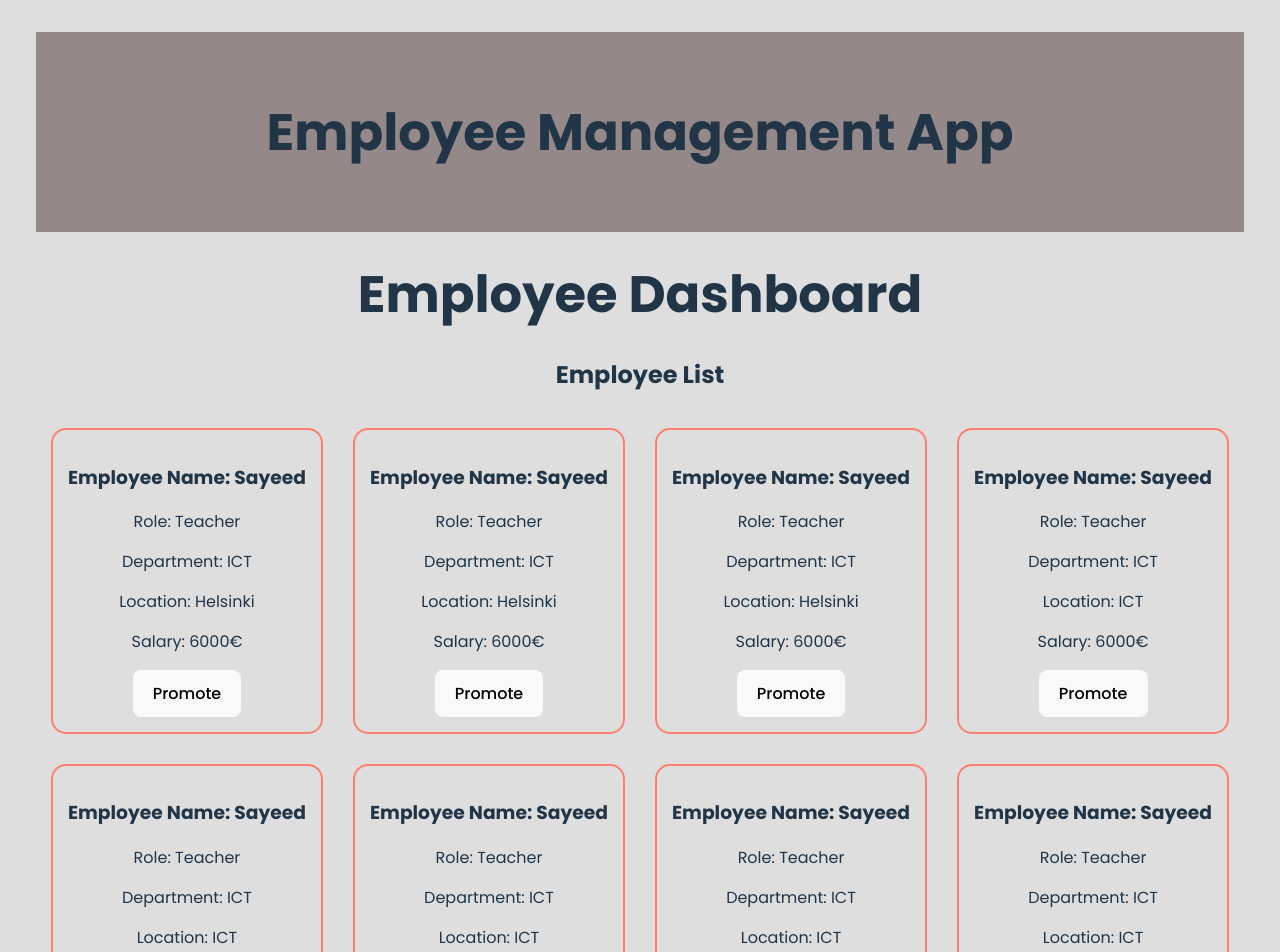
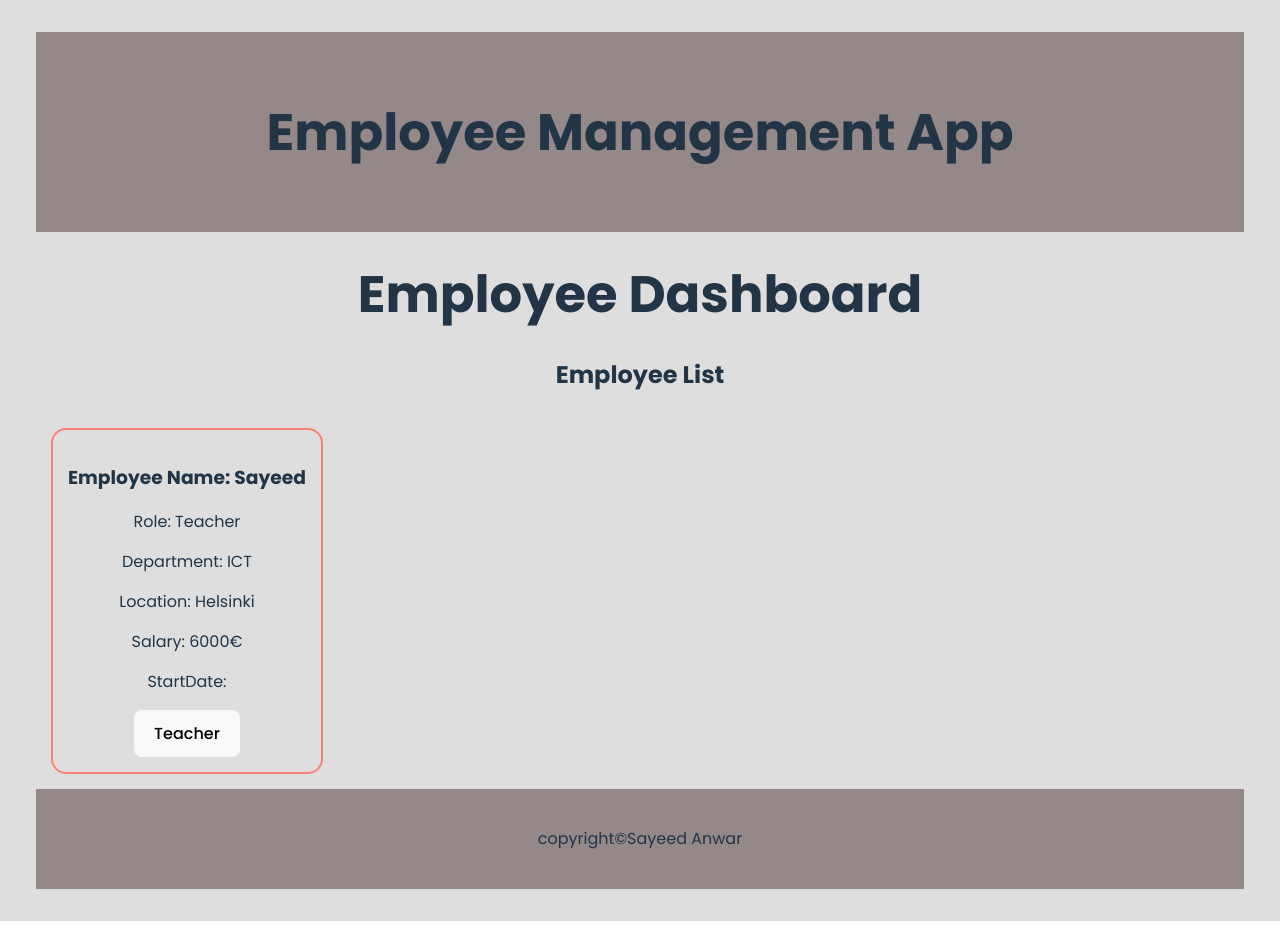
Before and after one commit to iamharryda/employee-manager-app, a React (Vite) app: page / in a window 1280 px wide. Shown: the top 952 px of the page. After the commit the page ends 921 px from the top, so only its background shows below. Built offline with nearby package versions, Linux system fonts and the light colour scheme.

Commit message:
clear repititive cards

```diff
--- a/src/components/EmployeeCard.jsx
+++ b/src/components/EmployeeCard.jsx
@@ -3,18 +3,17 @@ import { useState } from 'react'
 
 export default function Employee(props) {
 
-    let buttona = "Promote"
-
     const [role, setRole] = useState(props.initRole)
+    const [changeRole, setChangeRole] = useState(role)
 
     const clickHandler = () => {
         if (role == "Teacher") {
             setRole("Team Leader")
-            buttona = "Demote"
+            setChangeRole("Demote")
         }
         else {
             setRole("Teacher")
-            buttona = "Promote"
+            setChangeRole("Promote")
         }
     }
 
@@ -26,7 +25,8 @@ export default function Employee(props) {
             <p>Department: {props.department}</p>
             <p>Location: {props.location}</p>
             <p>Salary: {props.salary}</p>
-            <button onClick={clickHandler}>{buttona}</button>
+            <p>StartDate: {props.startDate}</p>
+            <button onClick={clickHandler}>{changeRole}</button>
         </div>
     )
 }
--- a/src/components/EmployeeList.jsx
+++ b/src/components/EmployeeList.jsx
@@ -11,14 +11,8 @@ export default function EmployeeList() {
         <div>
             <h2>Employee List</h2>
             <div className='list'>
-                <Employee name="Sayeed" initRole="Teacher" department="ICT" location="Helsinki" salary="6000€" />
-                <Employee name="Sayeed" initRole="Teacher" department="ICT" location="Helsinki" salary="6000€" />
-                <Employee name="Sayeed" initRole="Teacher" department="ICT" location="Helsinki" salary="6000€" />
-                <Employee name="Sayeed" initRole="Teacher" department="ICT" location="ICT" salary="6000€" />
-                <Employee name="Sayeed" initRole="Teacher" department="ICT" location="ICT" salary="6000€" />
-                <Employee name="Sayeed" initRole="Teacher" department="ICT" location="ICT" salary="6000€" />
-                <Employee name="Sayeed" initRole="Teacher" department="ICT" location="ICT" salary="6000€" />
-                <Employee name="Sayeed" initRole="Teacher" department="ICT" location="ICT" salary="6000€" />
+                <Employee name="Sayeed" initRole="Teacher" department="ICT" location="Helsinki" salary="6000€" StartDate="15-01-2020" />
+
             </div>
         </div>
 
```
